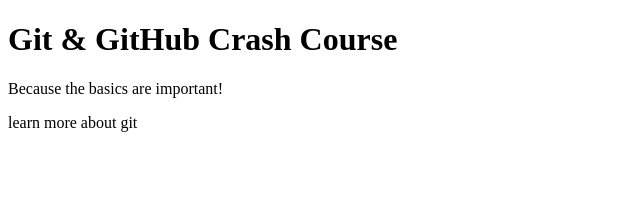
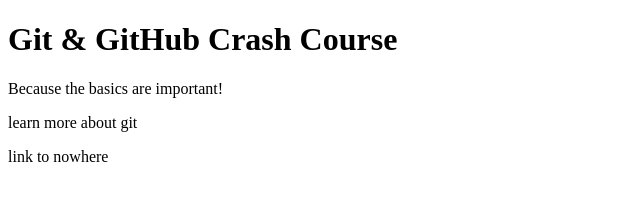
Before and after one commit to EdosOs/gitTest, a plain HTML site: page index.html in a window 1280 px wide. Shown: the whole page, without its empty margins (0-640 px from the left). Drawn offline with Linux system fonts and the light colour scheme.

Commit message:
added link

```diff
--- a/index.html
+++ b/index.html
@@ -11,5 +11,7 @@
     <h1>Git & GitHub Crash Course</h1>
     <p>Because the basics are important!</p>
     <p> learn more about git</p>
+    <a>link to nowhere</a>
+
   </body>
 </html>
```
